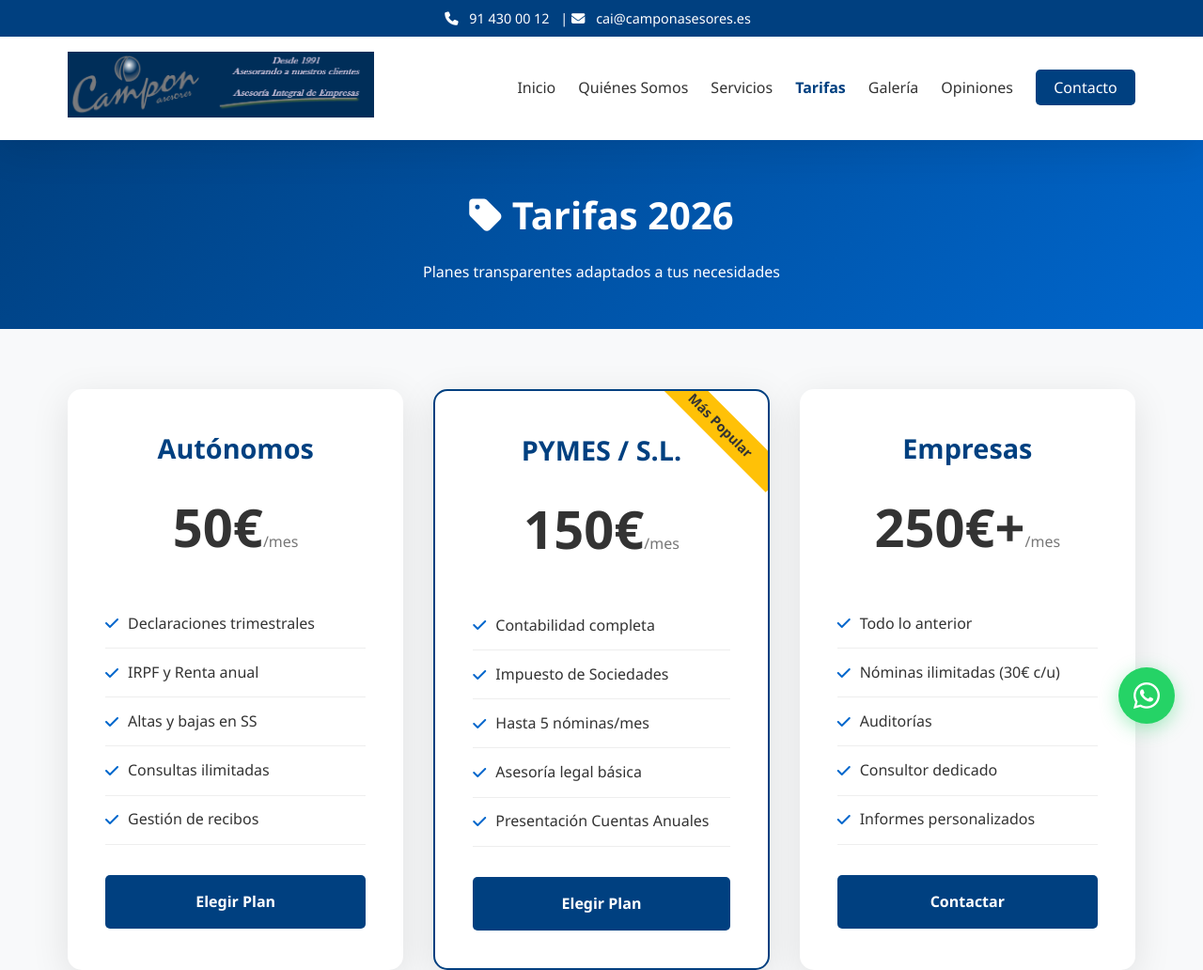
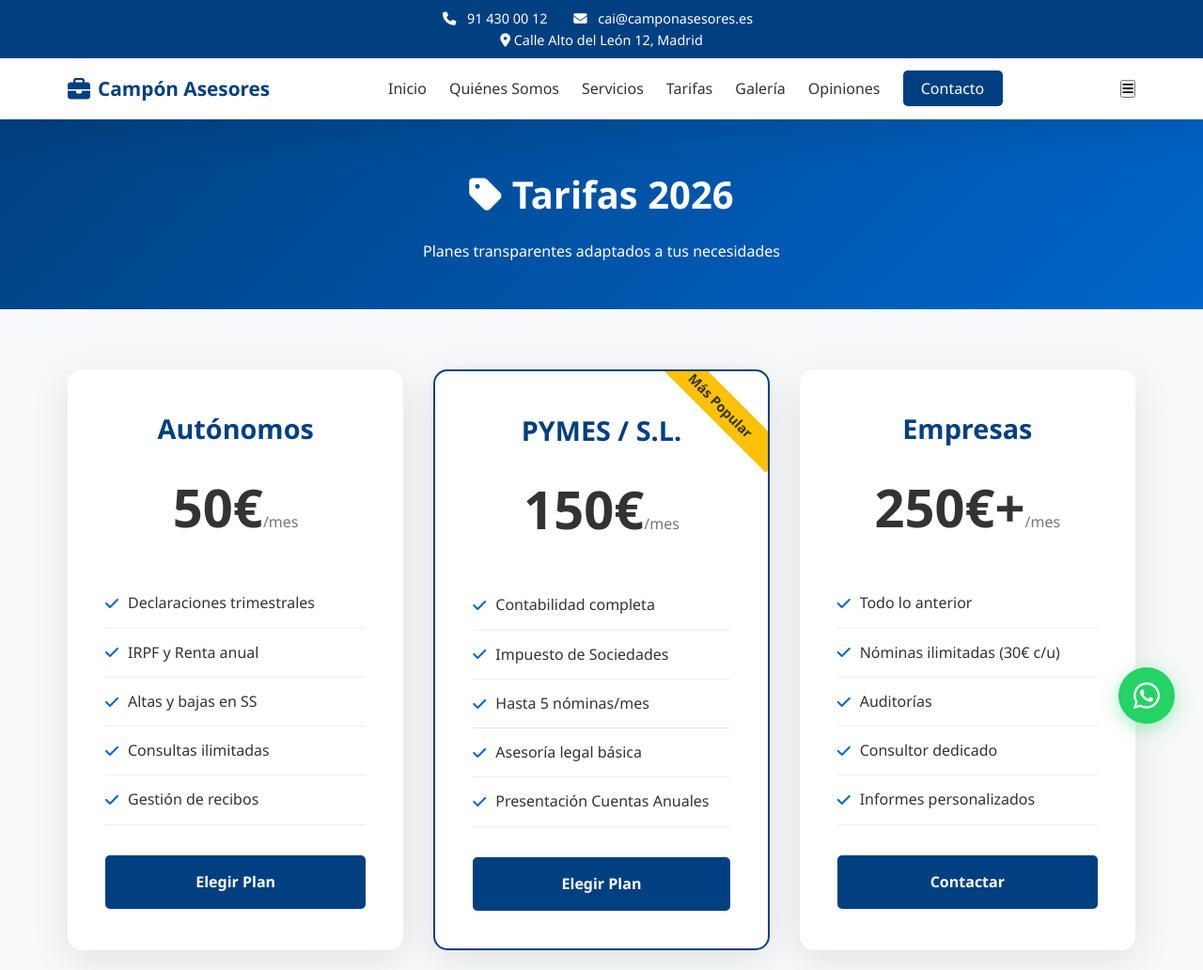
Before and after one commit to ramondelpozo/Campon-Asesores, a plain HTML site: page tarifas.html in a window 1280 px wide. Shown: the top 1032 px of the page at 94% size. Drawn offline with Linux system fonts and the light colour scheme.

Commit message:
Add files via upload

```diff
--- a/tarifas.html
+++ b/tarifas.html
@@ -86,24 +86,32 @@
 <header>
     <div class="header-top">
         <div class="container">
-            <i class="fas fa-phone"></i> <a href="tel:914300012">91 430 00 12</a> |
-            <i class="fas fa-envelope"></i> <a href="mailto:cai@camponasesores.es">cai@camponasesores.es</a>
+            <div>
+                <i class="fas fa-phone"></i> <a href="tel:+34914300012">91 430 00 12</a>
+                <i class="fas fa-envelope" style="margin-left: 1rem;"></i> <a href="mailto:cai@camponasesores.es">cai@camponasesores.es</a>
+            </div>
+            <div>
+                <i class="fas fa-map-marker-alt"></i> Calle Alto del León 12, Madrid
+            </div>
         </div>
     </div>
     <div class="container">
         <nav>
-            <div class="logo">
-                <img src="logo-campon.png" alt="Campón Asesores">
+            <!-- Logo en texto (igual que index.html) -->
+            <div class="logo" style="display: flex; align-items: center; gap: 0.5rem;">
+                <i class="fas fa-briefcase" style="color: var(--primary); font-size: 1.5rem;"></i>
+                <span style="font-weight: 700; color: var(--primary); font-size: 1.3rem;">Campón Asesores</span>
             </div>
             <ul class="nav-links">
                 <li><a href="index.html">Inicio</a></li>
                 <li><a href="index.html#quienes-somos">Quiénes Somos</a></li>
                 <li><a href="servicios.html">Servicios</a></li>
-                <li><a href="tarifas.html" style="color: var(--primary); font-weight: bold;">Tarifas</a></li>
+                <li><a href="tarifas.html">Tarifas</a></li>
                 <li><a href="index.html#galeria">Galería</a></li>
                 <li><a href="index.html#opiniones">Opiniones</a></li>
                 <li><a href="contacto.html" class="btn-primary">Contacto</a></li>
             </ul>
+            <button class="mobile-menu-btn" onclick="toggleMenu()"><i class="fas fa-bars"></i></button>
         </nav>
     </div>
 </header>
```
Also changed, not shown: contacto.html (+14 -4 lines), servicios.html (+13 -5 lines).
